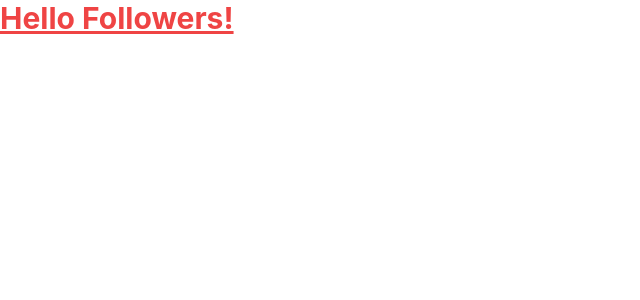
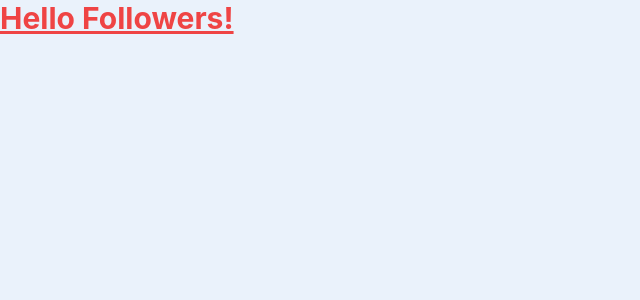
Before and after one commit to codemarns/tutorials, a React (Vite) app: page / in a window 1280 px wide. Shown: the top 300 px of the page, without its empty margins (0-640 px from the left). Built offline with nearby package versions, Linux system fonts and the light colour scheme.

Commit message:
update: main css

```diff
--- a/src/index.css
+++ b/src/index.css
@@ -3,7 +3,7 @@
 @tailwind utilities;
 
 * {
-  @apply box-border p-0 m-0 transition-all;
+  @apply box-border p-0 m-0;
 }
 
 html {
@@ -14,8 +14,7 @@ html {
   font-family: Inter, system-ui, Avenir, Helvetica, Arial, sans-serif;
 
   color-scheme: light dark;
-  color: #ffffff;
-  background-color: #0b0c0f;
+  @apply text-white bg-default-950;
 
   font-synthesis: none;
   text-rendering: optimizeLegibility;
@@ -26,28 +25,38 @@ html {
 
 @media (prefers-color-scheme: light) {
   :root {
-    color: #323945;
-    background-color: #ffffff;
+    @apply text-default-700 bg-primary-50;
   }
 }
 
 ::-webkit-scrollbar {
-  width: 1rem;
+  @apply w-4;
 }
 ::-webkit-scrollbar-track {
-  background-color: #0b0c0f;
+  @apply bg-transparent;
 }
 ::-webkit-scrollbar-thumb {
-  border-radius: 0.5rem;
-  background: #323945;
-  background: -webkit-linear-gradient(to right, #323945, #252a33);
-  background: linear-gradient(to right, #323945, #252a33);
-  background-clip: content-box;
-  border: 4px solid transparent;
+  @apply rounded-lg bg-default-100 bg-clip-content border-4 border-solid border-transparent;
 }
 ::-webkit-scrollbar-thumb:hover {
-  background-color: #3f4857;
-  background: -webkit-linear-gradient(to right, #3f4857, #323945);
-  background: linear-gradient(to right, #3f4857, #323945);
-  background-clip: content-box;
+  @apply bg-default-200;
 }
+
+/* CUSTOM */
+
+/* Content Scroll Bar */
+.content-with-scroll {
+  overflow-y: scroll;
+  mask-image: linear-gradient(to top, transparent, black),
+    linear-gradient(to left, transparent 17px, black 17px);
+  mask-size: 100% 20000px;
+  mask-position: left bottom;
+  -webkit-mask-image: linear-gradient(to top, transparent, black),
+    linear-gradient(to left, transparent 17px, black 17px);
+  -webkit-mask-size: 100% 20000px;
+  -webkit-mask-position: left bottom;
+  transition: mask-position 0.3s, -webkit-mask-position 0.3s;
+}
+.content-with-scroll:hover {
+  -webkit-mask-position: left top;
+}
```
